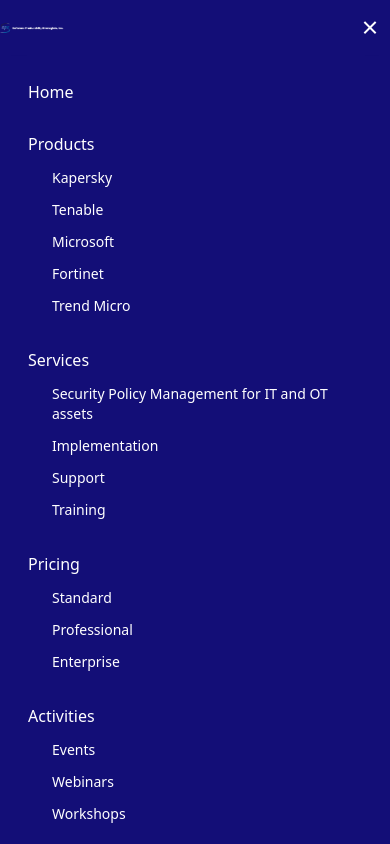
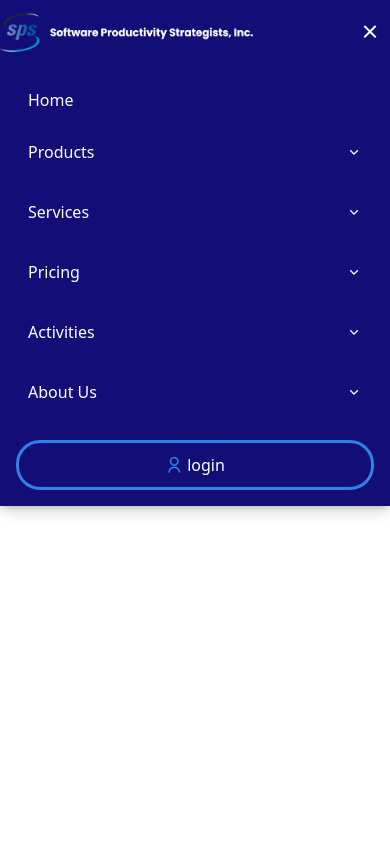
Before and after one commit to muaz-nadeem/frontend-sps, a React (Vite) app: page / in a window 390 px wide. Both pictures are taken after a click on the button "Toggle mobile menu". Shown: the top 844 px of the page. Built offline with nearby package versions, Linux system fonts and the light colour scheme.

Commit message:
"made the navbar responsive"

```diff
--- a/package.json
+++ b/package.json
@@ -17,6 +17,7 @@
   },
   "devDependencies": {
     "@eslint/js": "^9.33.0",
+    "@locator/babel-jsx": "^0.4.4",
     "@types/react": "^19.1.10",
     "@types/react-dom": "^19.1.7",
     "@vitejs/plugin-react": "^5.0.0",
--- a/src/components/NavigationBar.jsx
+++ b/src/components/NavigationBar.jsx
@@ -3,6 +3,7 @@
 
 function NavigationBar() {
   const [isMobileMenuOpen, setIsMobileMenuOpen] = useState(false);
+  const [activeMobileDropdown, setActiveMobileDropdown] = useState(null); // Track which dropdown is open
 
   const dropdownItems = {
     products: ["Kapersky", "Tenable", "Microsoft", "Fortinet", "Trend Micro"],
@@ -14,19 +15,26 @@
 
   const toggleMobileMenu = () => {
     setIsMobileMenuOpen(!isMobileMenuOpen);
+    setActiveMobileDropdown(null); // Reset dropdown state when menu toggles
+  };
+
+  // Toggle a specific dropdown in mobile view
+  const toggleMobileDropdown = (dropdownName) => {
+    setActiveMobileDropdown(activeMobileDropdown === dropdownName ? null : dropdownName);
   };
 
   return (
-    <header className="flex justify-between items-center md:px-3 py-1 drop-shadow-md bg-blue text-white relative">
+    <header className="flex justify-between items-center md:px-3 py-2 drop-shadow-md bg-blue text-white relative">
+      {/* Logo and desktop navigation (unchanged) */}
       <a href="#">
         <img
-          src="/src/assets/SPS logo.png"  // Update this path
+          src="/src/assets/SPS logo.png"
           alt="Company Logo"
-          className="w-16 md:w-20 lg:w-24 hover:scale-105 transition-all"
+          className="w-64 hover:scale-105 transition-all"
         />
       </a>
 
-      {/* Desktop Navigation */}
+      {/* Desktop Navigation (unchanged) */}
       <div className="hidden xl:flex px-4">
         <ul className="flex items-center gap-2 text-md font-poppins px-3">
           <li className="px-3 hover:bg-skyblue hover:text-white rounded-2xl flex items-center transition-all cursor-pointer">
@@ -47,7 +55,7 @@
         </div>
       </div>
 
-      {/* Mobile Menu Button */}
+      {/* Mobile Menu Button (unchanged) */}
       <div className="xl:hidden flex items-center">
         <button
           onClick={toggleMobileMenu}
@@ -63,66 +71,112 @@
         <div className="absolute top-full left-0 right-0 bg-blue text-white shadow-lg z-50 xl:hidden">
           <div className="px-4 py-4">
             <ul className="space-y-3">
+              {/* Home (no dropdown) */}
               <li className="px-3 py-2 hover:bg-skyblue hover:text-white rounded-lg transition-all cursor-pointer">
                 Home
               </li>
 
-              {/* Mobile Dropdown Items */}
+              {/* Products Dropdown */}
               <li className="px-3 py-2">
-                <div className="font-medium mb-2">Products</div>
+                <div
+                  className="font-medium mb-2 flex items-center justify-between cursor-pointer"
+                  onClick={() => toggleMobileDropdown('products')}
+                >
+                  Products
+                  <i className={`ri-arrow-${activeMobileDropdown === 'products' ? 'up' : 'down'}-s-line`}></i>
+                </div>
+                {activeMobileDropdown === 'products' && (
                   <ul className="ml-4 space-y-1">
                     {dropdownItems.products.map((item, index) => (
-                    <li key={index} className="px-2 py-1 hover:bg-skyblue hover:text-white rounded transition-all cursor-pointer text-sm">
+                      <li key={index} className="px-2 py-1 hover:bg-skyblue hover:text-white rounded transition-all cursor-pointer">
                         {item}
                       </li>
                     ))}
                   </ul>
+                )}
               </li>
 
+              {/* Services Dropdown */}
               <li className="px-3 py-2">
-                <div className="font-medium mb-2">Services</div>
+                <div
+                  className="font-medium mb-2 flex items-center justify-between cursor-pointer"
+                  onClick={() => toggleMobileDropdown('services')}
+                >
+                  Services
+                  <i className={`ri-arrow-${activeMobileDropdown === 'services' ? 'up' : 'down'}-s-line`}></i>
+                </div>
+                {activeMobileDropdown === 'services' && (
                   <ul className="ml-4 space-y-1">
                     {dropdownItems.services.map((item, index) => (
-                    <li key={index} className="px-2 py-1 hover:bg-skyblue hover:text-white rounded transition-all cursor-pointer text-sm">
+                      <li key={index} className="px-2 py-1 hover:bg-skyblue hover:text-white rounded transition-all cursor-pointer">
                         {item}
                       </li>
                     ))}
                   </ul>
+                )}
               </li>
 
+              {/* Pricing Dropdown */}
               <li className="px-3 py-2">
-                <div className="font-medium mb-2">Pricing</div>
+                <div
+                  className="font-medium mb-2 flex items-center justify-between cursor-pointer"
+                  onClick={() => toggleMobileDropdown('pricing')}
+                >
+                  Pricing
+                  <i className={`ri-arrow-${activeMobileDropdown === 'pricing' ? 'up' : 'down'}-s-line`}></i>
+                </div>
+                {activeMobileDropdown === 'pricing' && (
                   <ul className="ml-4 space-y-1">
                     {dropdownItems.pricing.map((item, index) => (
-                    <li key={index} className="px-2 py-1 hover:bg-skyblue hover:text-white rounded transition-all cursor-pointer text-sm">
+                      <li key={index} className="px-2 py-1 hover:bg-skyblue hover:text-white rounded transition-all cursor-pointer">
                         {item}
                       </li>
                     ))}
                   </ul>
+                )}
               </li>
 
+              {/* Activities Dropdown */}
               <li className="px-3 py-2">
-                <div className="font-medium mb-2">Activities</div>
+                <div
+                  className="font-medium mb-2 flex items-center justify-between cursor-pointer"
+                  onClick={() => toggleMobileDropdown('activities')}
+                >
+                  Activities
+                  <i className={`ri-arrow-${activeMobileDropdown === 'activities' ? 'up' : 'down'}-s-line`}></i>
+                </div>
+                {activeMobileDropdown === 'activities' && (
                   <ul className="ml-4 space-y-1">
                     {dropdownItems.activities.map((item, index) => (
-                    <li key={index} className="px-2 py-1 hover:bg-skyblue hover:text-white rounded transition-all cursor-pointer text-sm">
+                      <li key={index} className="px-2 py-1 hover:bg-skyblue hover:text-white rounded transition-all cursor-pointer">
                         {item}
                       </li>
                     ))}
                   </ul>
+                )}
               </li>
 
+              {/* About Dropdown */}
               <li className="px-3 py-2">
-                <div className="font-medium mb-2">About Us</div>
+                <div
+                  className="font-medium mb-2 flex items-center justify-between cursor-pointer"
+                  onClick={() => toggleMobileDropdown('about')}
+                >
+                  About Us
+                  <i className={`ri-arrow-${activeMobileDropdown === 'about' ? 'up' : 'down'}-s-line`}></i>
+                </div>
+                {activeMobileDropdown === 'about' && (
                   <ul className="ml-4 space-y-1">
                     {dropdownItems.about.map((item, index) => (
-                    <li key={index} className="px-2 py-1 hover:bg-skyblue hover:text-white rounded transition-all cursor-pointer text-sm">
+                      <li key={index} className="px-2 py-1 hover:bg-skyblue hover:text-white rounded transition-all cursor-pointer ">
                         {item}
                       </li>
                     ))}
                   </ul>
+                )}
               </li>
 
+              {/* Login Button (unchanged) */}
               <li className="pt-2">
                 <button className="w-full hover:text-skyblue px-2 py-2 text-md border-3 border-skyblue rounded-3xl">
                   <i className="ri-user-line text-skyblue text-lg pr-1"></i>login
```
Also changed, not shown: 1 other file (tests, documents, lock files or other folders). Lines whose indentation alone changed are shown as unchanged.
